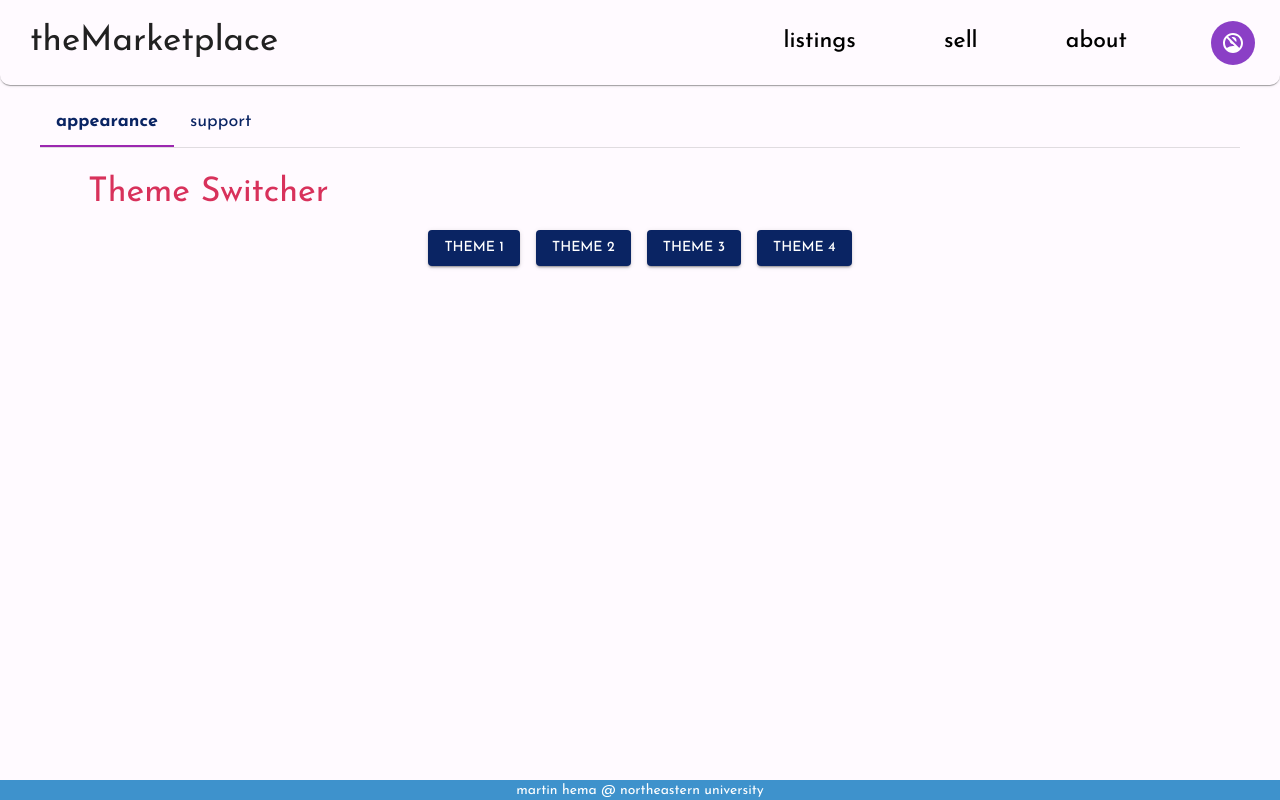
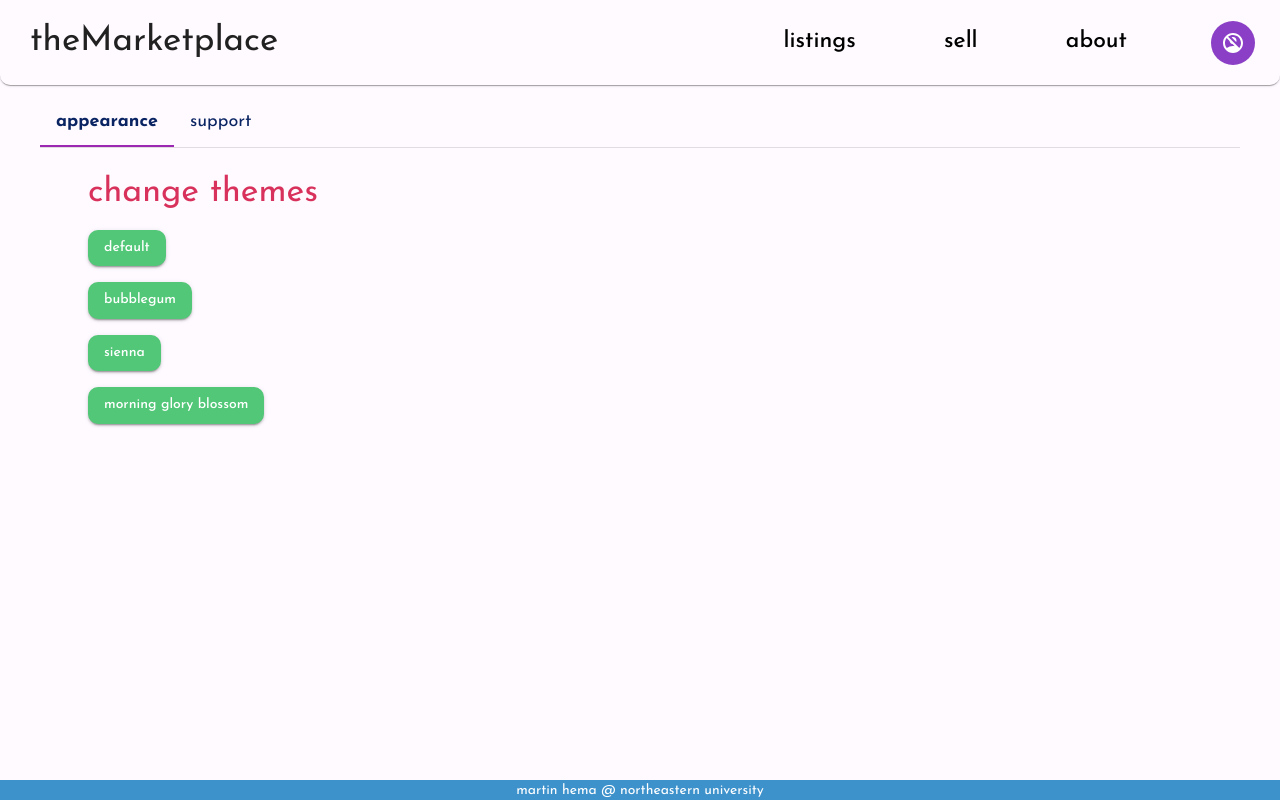
Before and after one commit to martin0he/theMarketplace, a React (Vite) app: page /settings in a window 1280 px wide. Built offline with nearby package versions, Linux system fonts and the light colour scheme; no server answers; the database is empty.

Commit message:
more color work

```diff
--- a/src/assets/Colors.ts
+++ b/src/assets/Colors.ts
@@ -36,7 +36,7 @@ export const themes = {
     ghostWhite: "#fde5d4",
     cerise: "#5E3023",
     smallListing: "white",
-    inputBG: "#eef2ee",
+    inputBG: "#fcf4de",
     turquoise: "#D6CC99",
     listBoxBG1: "#f4c695",
     listBoxBG2: "#ceccca",
@@ -51,7 +51,7 @@ export const themes = {
     ghostWhite: "#d9ebd6",
     cerise: "#9574b4",
     smallListing: "white",
-    inputBG: "#e0e1df",
+    inputBG: "#fcf4de",
     turquoise: "#bdc3c3",
     listBoxBG1: "#c2ebb7",
     listBoxBG2: "#dcb8e0",
--- a/src/components/SettingsPageComponents/ThemeSwitcher.tsx
+++ b/src/components/SettingsPageComponents/ThemeSwitcher.tsx
@@ -16,49 +16,77 @@ const ThemeSwitcher: React.FC = () => {
 
   return (
     <Container>
-      <Grid container spacing={2} justifyContent="center" alignItems="center">
+      <Grid container spacing={2} display="flex" flexDirection="column">
         <Grid item xs={12}>
           <Typography
             variant="h4"
             style={{ color: theme.palette.customColors.cerise }}
           >
-            Theme Switcher
+            change themes
           </Typography>
         </Grid>
         <Grid item>
           <Button
+            sx={{
+              backgroundColor: theme.palette.customColors.submitButton,
+              borderRadius: "10px",
+              textTransform: "lowercase",
+              "&:hover": {
+                backgroundColor: theme.palette.customColors.celestialBlue,
+              },
+            }}
             variant="contained"
-            style={{ backgroundColor: theme.palette.customColors.royalBlue }}
             onClick={() => switchTheme("theme1")}
           >
-            Theme 1
+            default
           </Button>
         </Grid>
         <Grid item>
           <Button
+            sx={{
+              backgroundColor: theme.palette.customColors.submitButton,
+              borderRadius: "10px",
+              textTransform: "lowercase",
+              "&:hover": {
+                backgroundColor: theme.palette.customColors.celestialBlue,
+              },
+            }}
             variant="contained"
-            style={{ backgroundColor: theme.palette.customColors.royalBlue }}
             onClick={() => switchTheme("theme2")}
           >
-            Theme 2
+            bubblegum
           </Button>
         </Grid>
         <Grid item>
           <Button
+            sx={{
+              backgroundColor: theme.palette.customColors.submitButton,
+              borderRadius: "10px",
+              textTransform: "lowercase",
+              "&:hover": {
+                backgroundColor: theme.palette.customColors.celestialBlue,
+              },
+            }}
             variant="contained"
-            style={{ backgroundColor: theme.palette.customColors.royalBlue }}
             onClick={() => switchTheme("theme3")}
           >
-            Theme 3
+            sienna
           </Button>
         </Grid>
         <Grid item>
           <Button
+            sx={{
+              backgroundColor: theme.palette.customColors.submitButton,
+              borderRadius: "10px",
+              textTransform: "lowercase",
+              "&:hover": {
+                backgroundColor: theme.palette.customColors.celestialBlue,
+              },
+            }}
             variant="contained"
-            style={{ backgroundColor: theme.palette.customColors.royalBlue }}
             onClick={() => switchTheme("theme4")}
           >
-            Theme 4
+            morning glory blossom
           </Button>
         </Grid>
       </Grid>
--- a/src/pages/HomePage.tsx
+++ b/src/pages/HomePage.tsx
@@ -148,7 +148,7 @@ const HomePage = () => {
                 backgroundColor: theme.palette.customColors.listBoxBG1,
                 borderRadius: "10px",
                 border: 0.7,
-                borderColor: "#3aacd9cc",
+                borderColor: theme.palette.customColors.listBoxBG2,
                 boxShadow: 1,
               }}
             >
@@ -207,7 +207,7 @@ const HomePage = () => {
                 backgroundColor: theme.palette.customColors.listBoxBG2,
                 borderRadius: "10px",
                 border: 0.7,
-                borderColor: "#49d049cc",
+                borderColor: theme.palette.customColors.listBoxBG1,
                 boxShadow: 1,
               }}
             >
@@ -269,7 +269,7 @@ const HomePage = () => {
                 backgroundColor: theme.palette.customColors.listBoxBG2,
                 borderRadius: "10px",
                 border: 0.7,
-                borderColor: "#49d049cc",
+                borderColor: theme.palette.customColors.listBoxBG1,
                 boxShadow: 1,
               }}
             >
@@ -334,7 +334,7 @@ const HomePage = () => {
                 backgroundColor: theme.palette.customColors.listBoxBG1,
                 borderRadius: "10px",
                 border: 0.7,
-                borderColor: "#3aacd9cc",
+                borderColor: theme.palette.customColors.listBoxBG2,
                 boxShadow: 1,
               }}
             >
```
